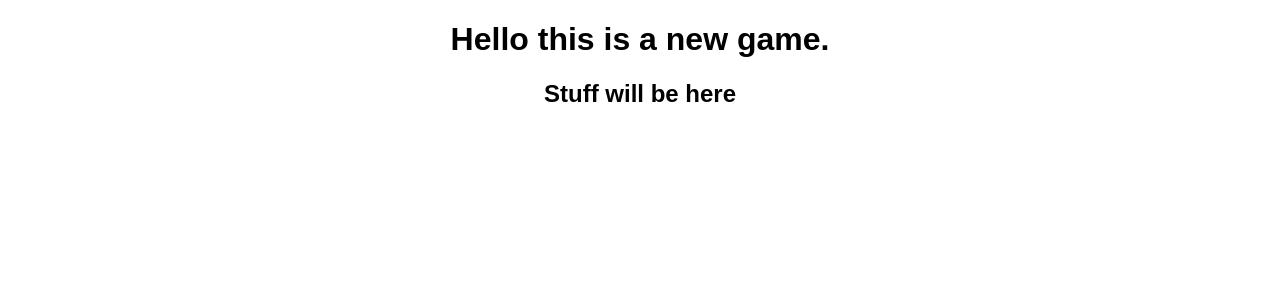
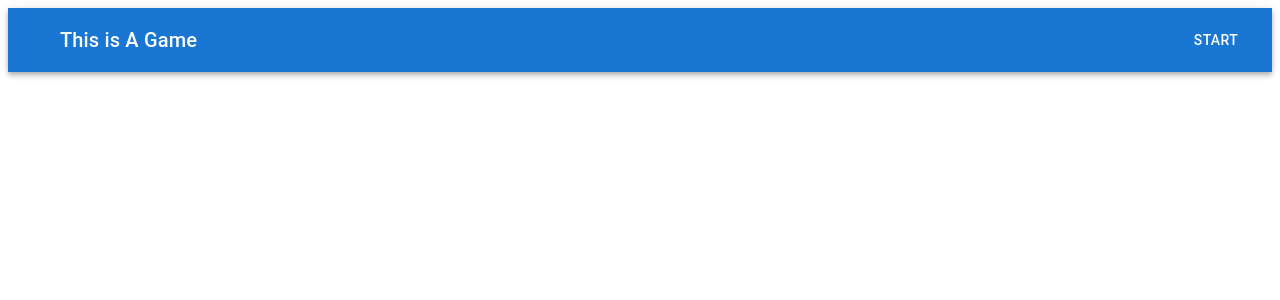
Before and after one commit to Edington42/Scroll-RP, a React (Create React App) app: page / in a window 1280 px wide. Shown: the top 300 px of the page. Built offline with nearby package versions, Linux system fonts and the light colour scheme.

Commit message:
Adding basic menu bar

```diff
--- a/package.json
+++ b/package.json
@@ -9,7 +9,10 @@
   ],
   "main": "src/index.tsx",
   "dependencies": {
-    "@material-ui/core": "4.12.4",
+    "@emotion/react": "11.9.0",
+    "@emotion/styled": "11.8.1",
+    "@mui/icons-material": "5.6.2",
+    "@mui/material": "5.6.3",
     "react": "18.0.0",
     "react-dom": "18.0.0",
     "react-scripts": "4.0.3"
--- a/public/index.html
+++ b/public/index.html
@@ -1,16 +1,18 @@
 <!DOCTYPE html>
 <html lang="en">
-
   <head>
-	<meta charset="utf-8">
-	<meta name="viewport" content="width=device-width, initial-scale=1, shrink-to-fit=no">
-	<meta name="theme-color" content="#000000">
+    <meta charset="utf-8" />
+    <meta
+      name="viewport"
+      content="width=device-width, initial-scale=1, shrink-to-fit=no"
+    />
+    <meta name="theme-color" content="#000000" />
     <!--
       manifest.json provides metadata used when your web app is added to the
       homescreen on Android. See https://developers.google.com/web/fundamentals/engage-and-retain/web-app-manifest/
     -->
-	<link rel="manifest" href="%PUBLIC_URL%/manifest.json">
-	<link rel="shortcut icon" href="%PUBLIC_URL%/favicon.ico">
+    <link rel="manifest" href="%PUBLIC_URL%/manifest.json" />
+    <link rel="shortcut icon" href="%PUBLIC_URL%/favicon.ico" />
     <!--
       Notice the use of %PUBLIC_URL% in the tags above.
       It will be replaced with the URL of the `public` folder during the build.
@@ -39,5 +41,4 @@
       To create a production bundle, use `npm run build` or `yarn build`.
     -->
   </body>
-
 </html>
--- a/src/App.tsx
+++ b/src/App.tsx
@@ -1,10 +1,30 @@
-import "./styles.css";
+import * as React from "react";
+import AppBar from "@mui/material/AppBar";
+import Box from "@mui/material/Box";
+import Toolbar from "@mui/material/Toolbar";
+import Typography from "@mui/material/Typography";
+import Button from "@mui/material/Button";
+import IconButton from "@mui/material/IconButton";
+import MenuIcon from "@mui/icons-material/Menu";
 
 export default function App() {
   return (
-    <div className="App">
-      <h1>Hello this is a new game.</h1>
-      <h2>Stuff will be here </h2>
-    </div>
+    <Box sx={{ flexGrow: 1 }}>
+      <AppBar position="static">
+        <Toolbar>
+          <IconButton
+            size="large"
+            edge="start"
+            color="inherit"
+            aria-label="menu"
+            sx={{ mr: 2 }}
+          ></IconButton>
+          <Typography variant="h6" component="div" sx={{ flexGrow: 1 }}>
+            This is A Game
+          </Typography>
+          <Button color="inherit">Start</Button>
+        </Toolbar>
+      </AppBar>
+    </Box>
   );
 }
```
Lines whose indentation alone changed are shown as unchanged.
